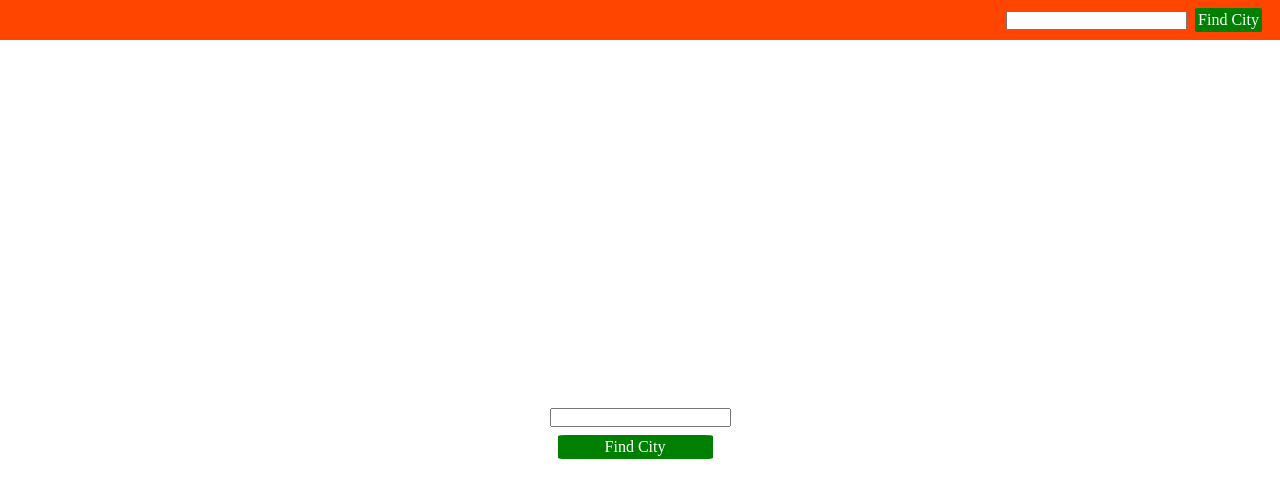
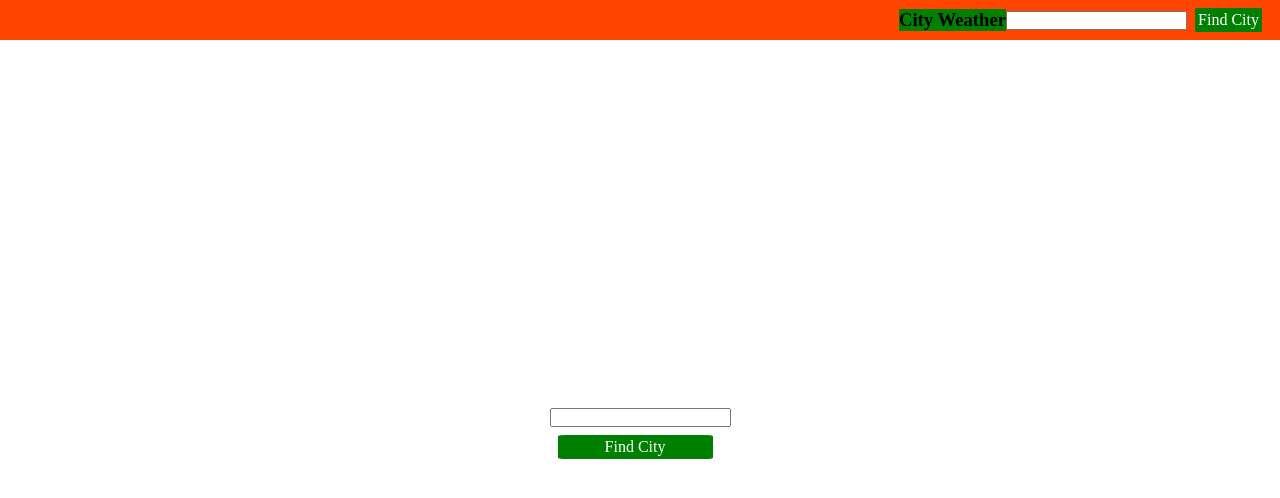
Before and after one commit to Ruaridhi/weatherapp, a Next.js app: page /SearchPage in a window 1280 px wide. Shown: the top 498 px of the page. Built offline with nearby package versions, Linux system fonts and the light colour scheme.

Commit message:
Nav Header with routing

```diff
--- a/src/components/NavBar.js
+++ b/src/components/NavBar.js
@@ -1,10 +1,20 @@
 import React from 'react';
 import SearchForm from './SearchForm';
 import style from '@/styles/NavBar.module.css';
+import { useRouter } from 'next/router';
 
 export default function NavBar() {
+  const router = useRouter();
+
+  const handleClick = () => {
+    router.push('/');
+  };
+
   return (
     <div className={style.nav}>
+      <h3>
+        <a id={style.homeLink} onClick={handleClick}>City Weather</a>
+      </h3>
       <SearchForm />
     </div>
   );
```
